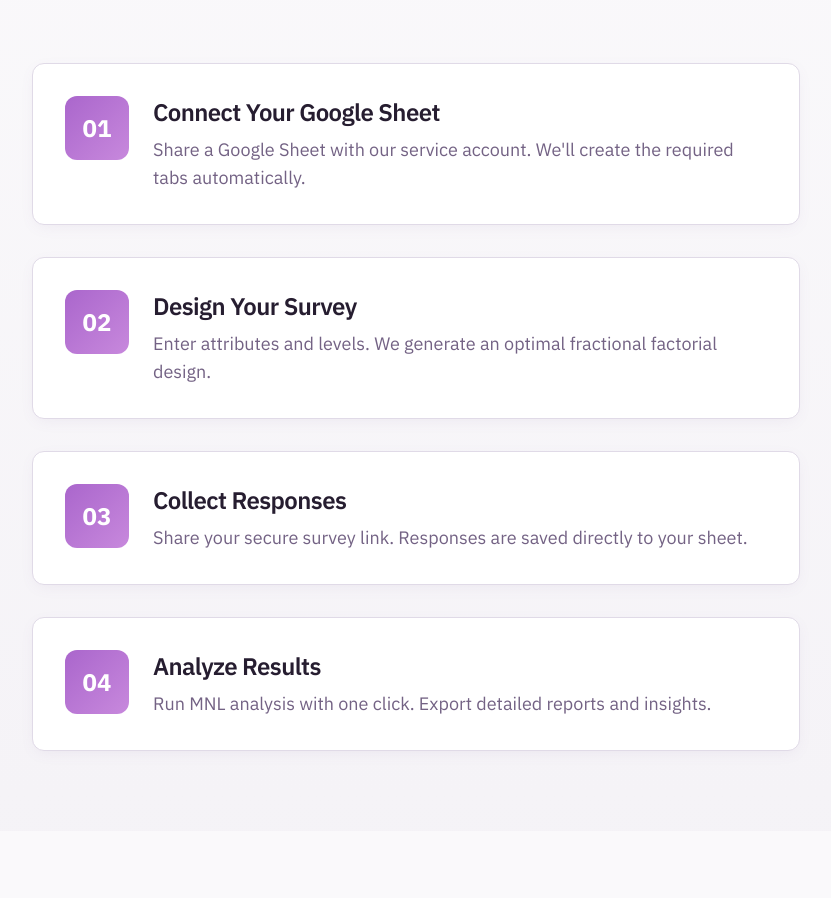
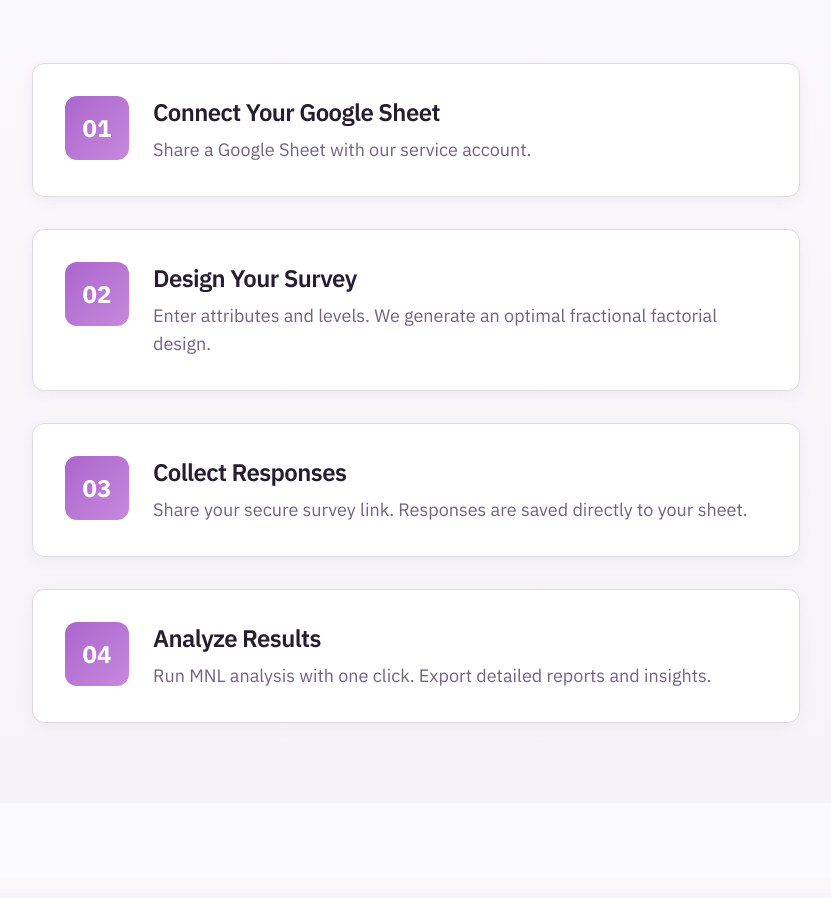
Before and after one commit to rommilatld/sheet-conjoint-lab, a React (Vite) app: page / in a window 1280 px wide. Shown: the part 1300-2198 px from the top of the page, without its empty margins (224-1055 px from the left). Built offline with nearby package versions, Linux system fonts and the light colour scheme; the HTML template or start-up script is replaced by a standard one.

Commit message:
Code edited in Lovable Code Editor
Edited UI in Lovable

```diff
--- a/src/pages/Index.tsx
+++ b/src/pages/Index.tsx
@@ -113,8 +113,7 @@ const Index = () => {
               {
                 step: "01",
                 title: "Connect Your Google Sheet",
-                description:
-                  "Share a Google Sheet with our service account. We'll create the required tabs automatically.",
+                description: "Share a Google Sheet with our service account.",
               },
               {
                 step: "02",
```
